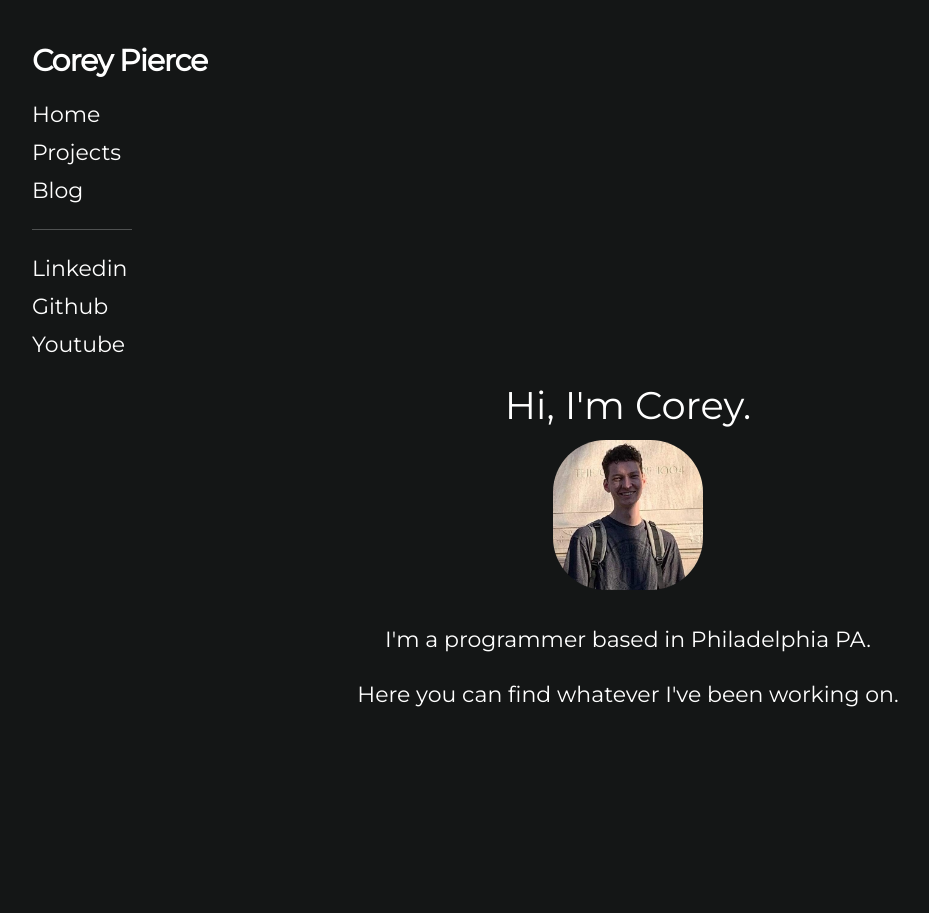
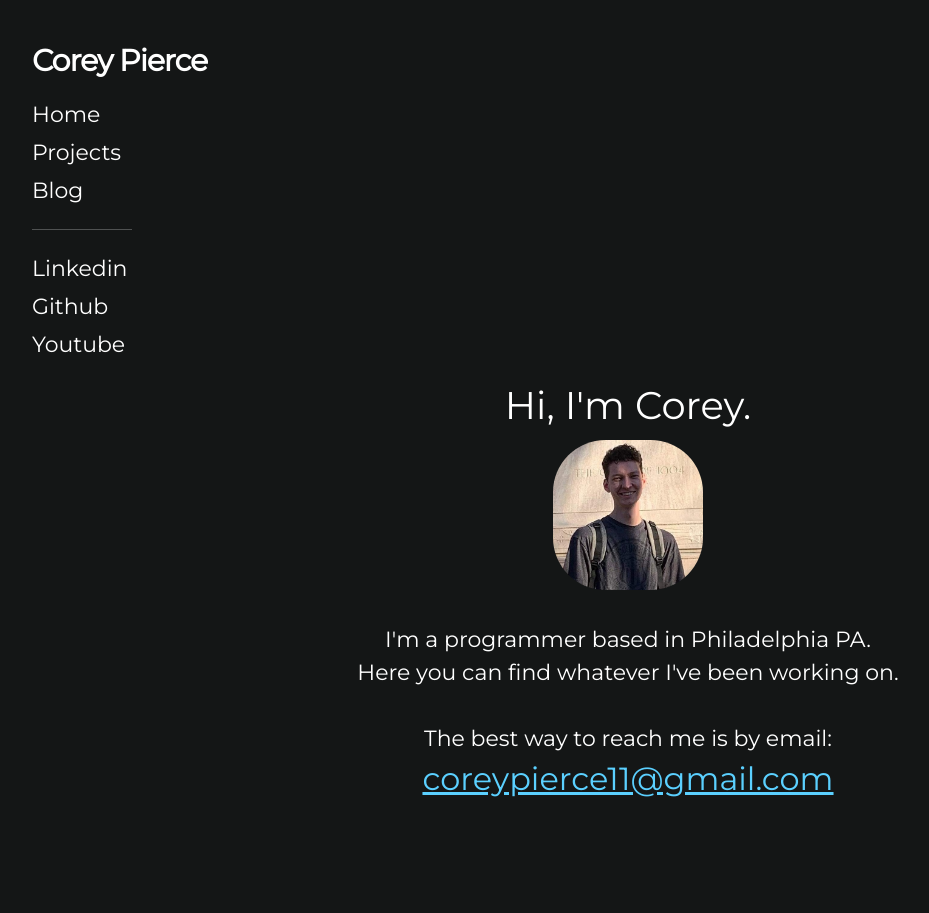
Before and after one commit to coreyp7/coreyp7.github.io, a Jekyll site: the page built from index.html, in a window 1280 px wide. Shown: the whole page, without its empty margins (12-941 px from the left). Built offline with Jekyll 4.4.1, drawn with Linux system fonts in a browser that asks for light colours; nearby versions of some CDN libraries.

Commit message:
Added email to home page lol i forgot somehow

```diff
--- a/index.html
+++ b/index.html
@@ -7,7 +7,12 @@ layout: default
 
   <img class="index_pic" src="/assets/me.JPG" alt="picture of me">
   <br>
-  <p style="text-align: center;"> I'm a programmer based in Philadelphia PA.</p>
+  <div style="text-align: center;"> I'm a programmer based in Philadelphia PA.</div>
 
-  <p style="text-align: center;">Here you can find whatever I've been working on. </p>
+  <div style="text-align: center;">Here you can find whatever I've been working on. </div>
+  <br>
+  <div style="text-align: center;">
+    The best way to reach me is by email: <br>
+    <a href="mailto:coreypierce11@gmail.com" target="_blank" style="font-size: 32px;">coreypierce11@gmail.com</a>
+  </div>
 </p>
```
